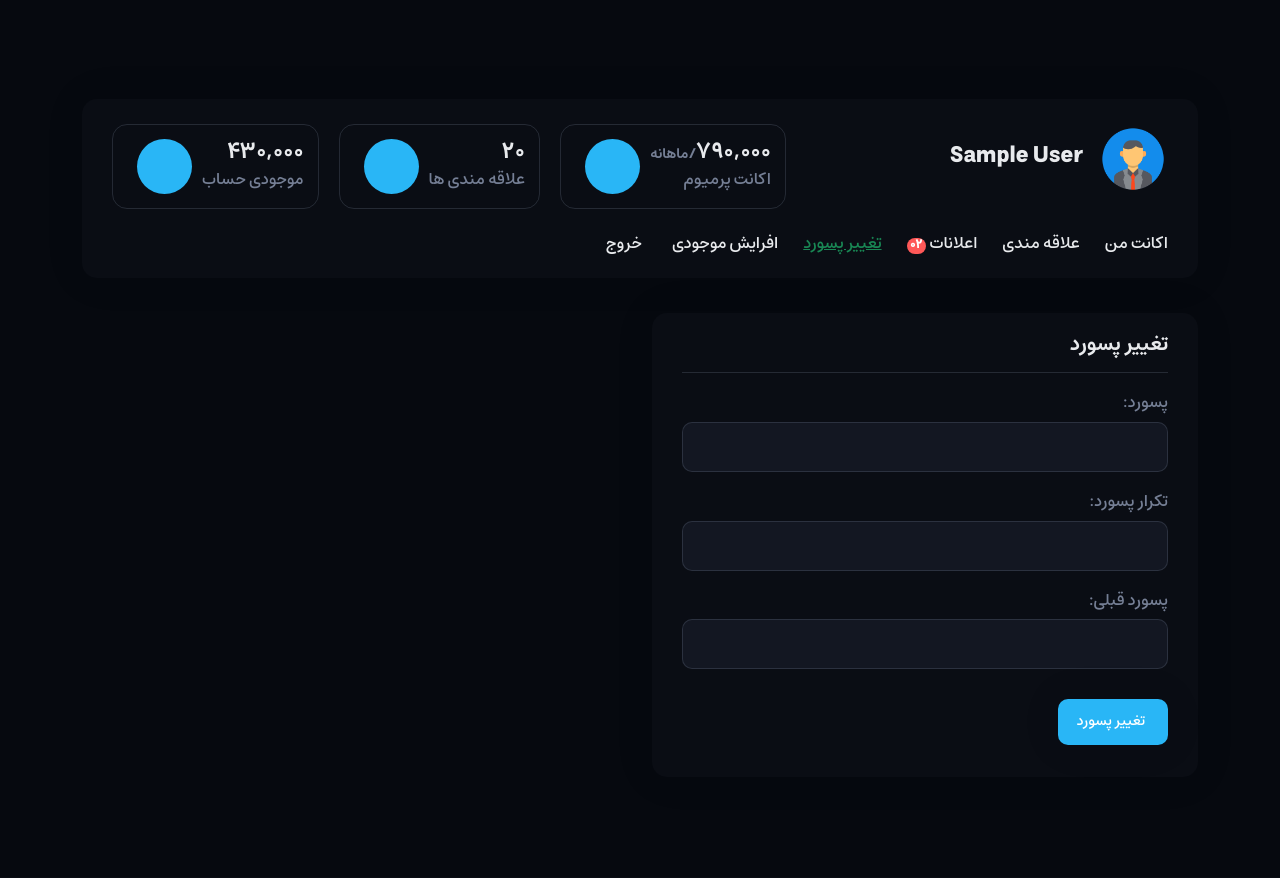
After one commit to AdelKhedri/movieserial, a Django app: page /user/profile/change-password/ in a window 1280 px wide. The commit adds this page. Shown: the part 423-1301 px from the top of the page. Run offline with Django 5.2, Linux system fonts and the light colour scheme; the visitor is signed in with stand-in values (Sample User, id 1); some libraries are stand-ins or nearby versions.

Commit message:
add change password view,tests

```diff
--- a/templates/base.html
+++ b/templates/base.html
@@ -208,23 +208,23 @@
                     <div class="profile-menu">
                         <ul class="nav nav-underline">
                             <li class="nav-item">
-                                <a href="{% url 'user:profile' %}" class="nav-link text-success" {% block my_account %}{% endblock %}>اکانت من</a>
+                                <a href="{% url 'user:profile' %}" class="nav-link {% block my_account %}"{% endblock %}>اکانت من</a>
                             </li>
                             <li class="nav-item">
-                                <a href="#" class="nav-link" {% block likes %} {% endblock %}>علاقه مندی</a>
+                                <a href="#" class="nav-link {% block likes %}" {% endblock %}>علاقه مندی</a>
                             </li>
                             <li class="nav-item">
-                                <a href="#" class="nav-link" {% block notification %} {% endblock %}>اعلانات <span
+                                <a href="#" class="nav-link {% block notification %}" {% endblock %}>اعلانات <span
                                     class="badge">۰۲</span></a>
                             </li>
                             <li class="nav-item">
-                                <a href="#" class="nav-link" {% block change_password %} {% endblock %}>تغییر پسورد</a>
+                                <a href="#" class="nav-link {% block change_password %}" {% endblock %}>تغییر پسورد</a>
                             </li>
                             <li class="nav-item">
                                 <a href="#" class="nav-link">افرایش موجودی</a>
                             </li>
-                            <li class="nav-item ms-auto" style="margin-right: auto;">
-                                <button class="nav-link" type="button"><i class="far fa-sign-out"></i>خروج</button>
+                            <li class="nav-item ms-auto">
+                                <a href="{% url 'user:logout' %}" class="nav-link"><i class="far fa-sign-out"></i>خروج</a>
                             </li>
                         </ul>
                     </div>
--- /dev/null
+++ b/templates/user/change-password.html
@@ -0,0 +1,51 @@
+{% extends 'base.html' %}
+{% load static %}
+
+{% block change_password %}text-success" style="text-decoration: underline;"{% endblock %}
+
+{% block content %}
+{% if msg and msg == 'change_password success' %}
+<div class="alert alert-success">
+    تغییر پسورد با موفقیت انجام شد.
+</div>
+{% endif %}
+<div class="tab-pane fade show active">
+    <div class="row">
+        <div class="col-lg-6">
+            <div class="profile-menu-info">
+                <h4 class="title">تغییر پسورد</h4>
+                <div class="profile-form">
+                    <form method="post">
+                        {% csrf_token %}
+                        {% for error in change_password_form.non_field_errors %}
+                        <div class="alert alert-warning alert-dismissible fade show" role="alert">
+                            {{ error }}
+                            <button type="button" class="btn-close" data-bs-dismiss="alert" aria-label="Close"></button>
+                        </div>
+                        {% endfor %}
+                        <div class="row">
+                            {% for field in change_password_form %}
+                            <div class="col-md-12">
+                                <div class="form-group">
+                                    {{ field.as_field_group }}
+                                </div>
+                                {% for error in field.errors %}
+                                <div class="alert alert-warning alert-dismissible fade show" role="alert">
+                                    {{ error }}
+                                    <button type="button" class="btn-close" data-bs-dismiss="alert" aria-label="Close"></button>
+                                </div>
+                                {% endfor %}
+                            </div>
+                            {% endfor %}
+                        </div>
+                        <div class="col-md-12">
+                            <button class="theme-btn" type="submit"><span
+                                    class="far fa-save"></span> تغییر پسورد</button>
+                        </div>
+                    </form>
+                </div>
+            </div>
+        </div>
+    </div>
+</div>
+{% endblock %}
--- a/user/forms.py
+++ b/user/forms.py
@@ -119,3 +119,13 @@ class UserForm(forms.ModelForm):
             'email': forms.EmailInput(attrs={'class': 'form-control'}),
             'number': forms.TextInput(attrs={'class': 'form-control'}),
         }
+
+
+class ChangePasswordForm(ChangePasswordForgotPasswordFrom):
+    last_password = forms.CharField(label='پسورد قبلی', max_length=150, widget=forms.PasswordInput(attrs={'class': 'form-control'}))
+
+    def save(self, user):
+        password = self.cleaned_data['password1']
+        user.set_password(password)
+        user.save()
+        return user
--- a/user/urls.py
+++ b/user/urls.py
@@ -1,7 +1,7 @@
 from django.urls import path
 from .views import (
     LoginView, RegisterView, ConfirmNumberView, ForgotPasswordView, ForgotPasswordChangePasswordView, DashboardView,
-    logoutView, )
+    logoutView, ChangePasswordView)
 
 
 app_name = 'user'
@@ -14,5 +14,6 @@ urlpatterns = [
 
     # Dahsboard
     path('profile/', DashboardView.as_view(), name='profile'),
+    path('profile/change-password/', ChangePasswordView.as_view(), name='change-password'),
     path('logout/', logoutView, name='logout'),
 ]
--- a/user/views.py
+++ b/user/views.py
@@ -2,7 +2,8 @@ from django.shortcuts import render, redirect, get_object_or_404
 from django.views.generic import View
 from django.contrib.auth import authenticate, login, logout
 from .models import Profile, User, ForgotPasswordLink
-from .forms import LoginForm, ProfileUpdateForm, RegisterForm, RecaptchaForm, ChangePasswordForgotPasswordFrom, UserForm
+from .forms import (LoginForm, ProfileUpdateForm, RegisterForm, RecaptchaForm, ChangePasswordForgotPasswordFrom, UserForm,
+                    ChangePasswordForm)
 from django.http import HttpResponse
 from django.conf import settings
 from random import randint
@@ -224,6 +225,34 @@ class DashboardView(LoginRequiredMixin, View):
         return render(request, self.template_name, self.context)
 
 
+class ChangePasswordView(LoginRequiredMixin, View):
+    template_name = 'user/change-password.html'
+
+    def get(self, request, *args, **kwargs):
+        context = {
+            'change_password_form': ChangePasswordForm()
+        }
+        return render(request, self.template_name, context)
+
+    def post(self, request, *args, **kwargs):
+        context = {
+            'change_password_form': ChangePasswordForm()
+        }
+
+        change_password_form = ChangePasswordForm(request.POST)
+        if change_password_form.is_valid():
+            last_password = change_password_form.cleaned_data['last_password']
+            user = authenticate(request, username=request.user.username, password=last_password)
+            if user is not None:
+                change_password_form.save(user=user)
+                context['msg'] = 'change_password success'
+                login(request, user)
+            else:
+                change_password_form.add_error('last_password', 'پسورد قبلی اشتباه است.')
+        context['change_password_form'] = change_password_form
+        return render(request, self.template_name, context)
+
+
 def logoutView(request):
     if request.user.is_authenticated:
         logout(request)
```
Also changed, not shown: user/tests/tests_views.py (+53 -0 lines).
